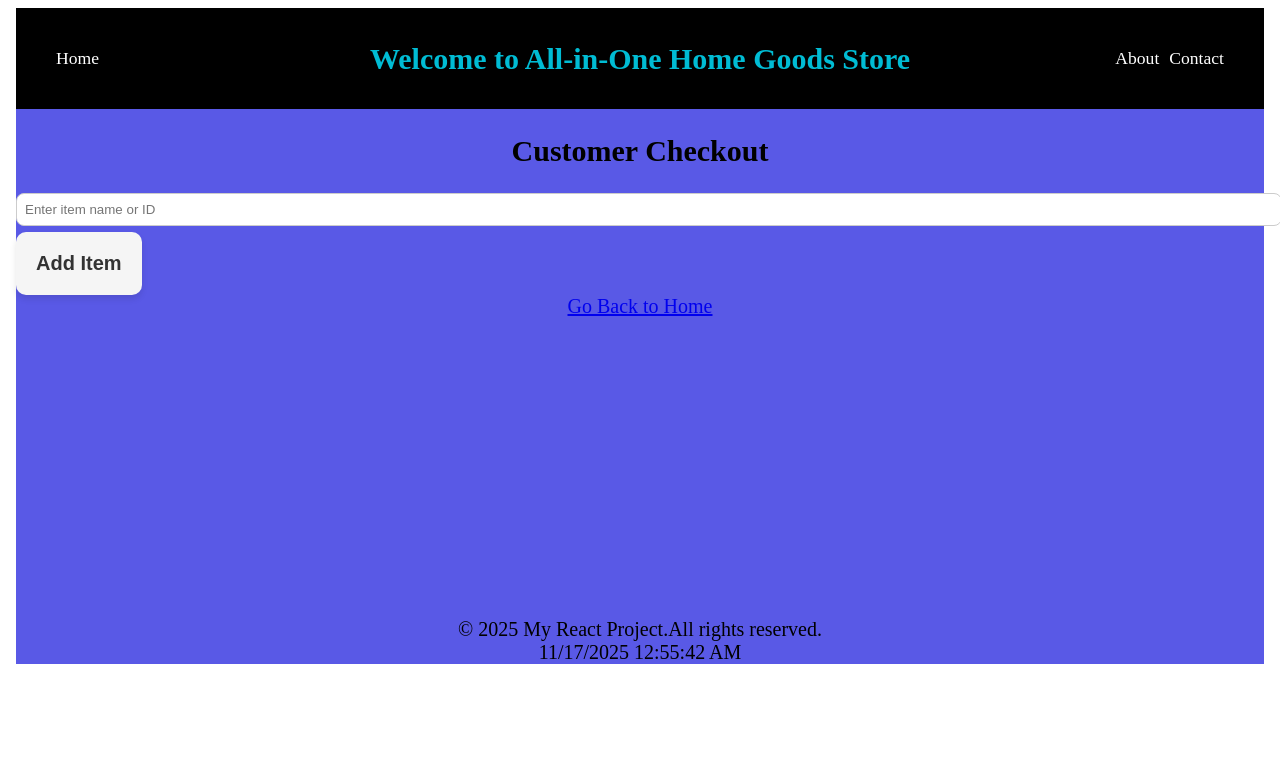
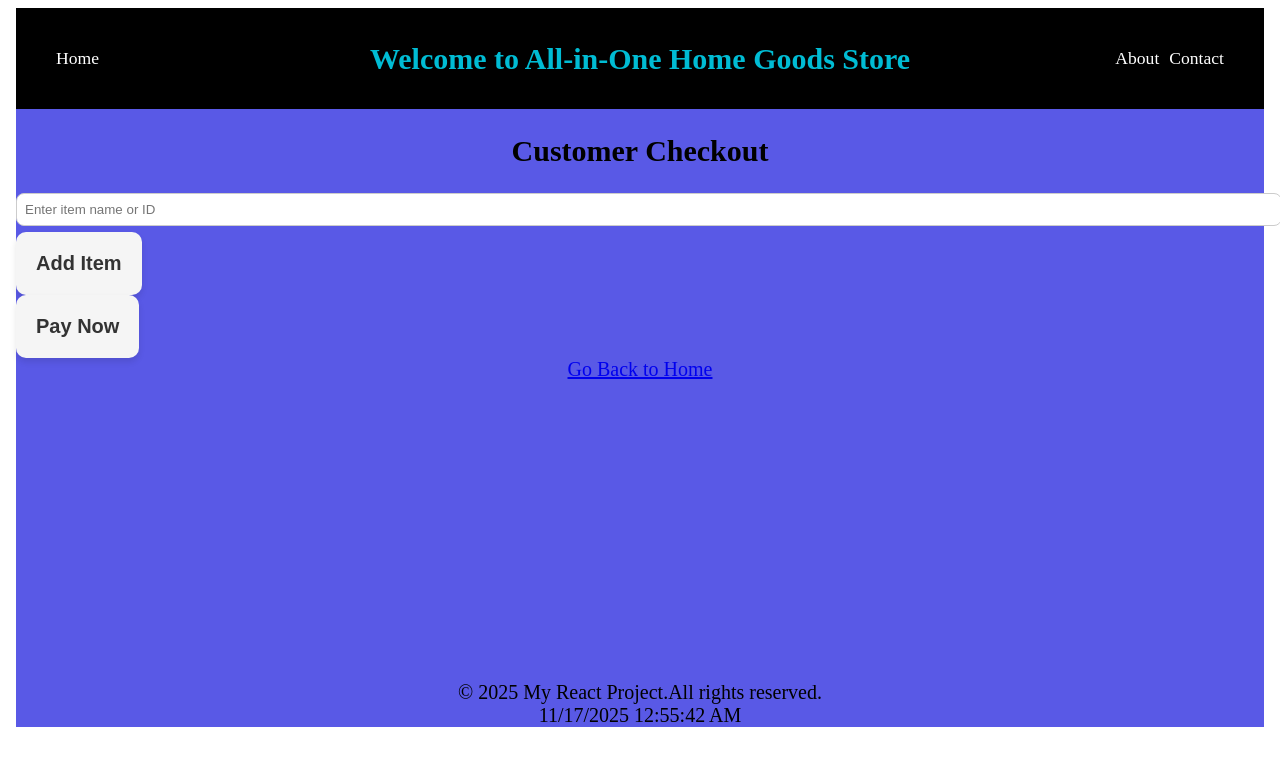
Before and after one commit to Varalakshmi-12/Unit1-Project-Varalakshmi-u, a React (Vite) app in the folder storeemployeetoolkit/: page /cart in a window 1280 px wide. Shown: the top 766 px of the page. Built offline with nearby package versions, Linux system fonts and the light colour scheme.

Commit message:
function for paynow in cartpage is commited.

```diff
--- a/storeemployeetoolkit/src/pages/CartPage.jsx
+++ b/storeemployeetoolkit/src/pages/CartPage.jsx
@@ -48,6 +48,24 @@ export default function CartPage() {
   };
 
 
+  const handlePayment = () => {
+    if (cart.length === 0) {
+      setMessage("Cart is empty!");
+      return;
+    }
+
+    setMessage("processing.....");
+
+    setTimeout(() => {
+
+
+
+      setMessage("✅ Payment successful! Your change due is $0.00.");
+      setCart([]);
+    }, 2000);
+  };
+
+
 
 return (
     <section>
@@ -64,6 +82,7 @@ return (
         />
 
         <Button label="Add Item" onClick={addItem} />
+        <Button label="Pay Now" onClick={handlePayment} />
       </div>
       <nav className="nav-home">
       <Link to="/">Go Back to Home</Link>
```
